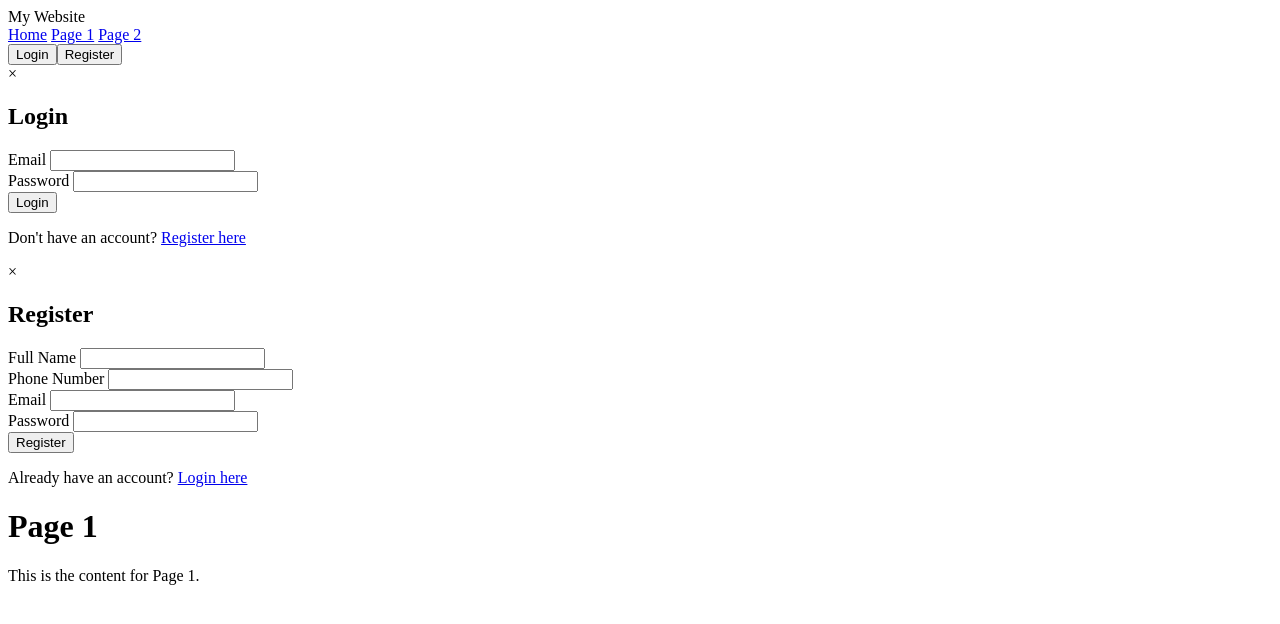
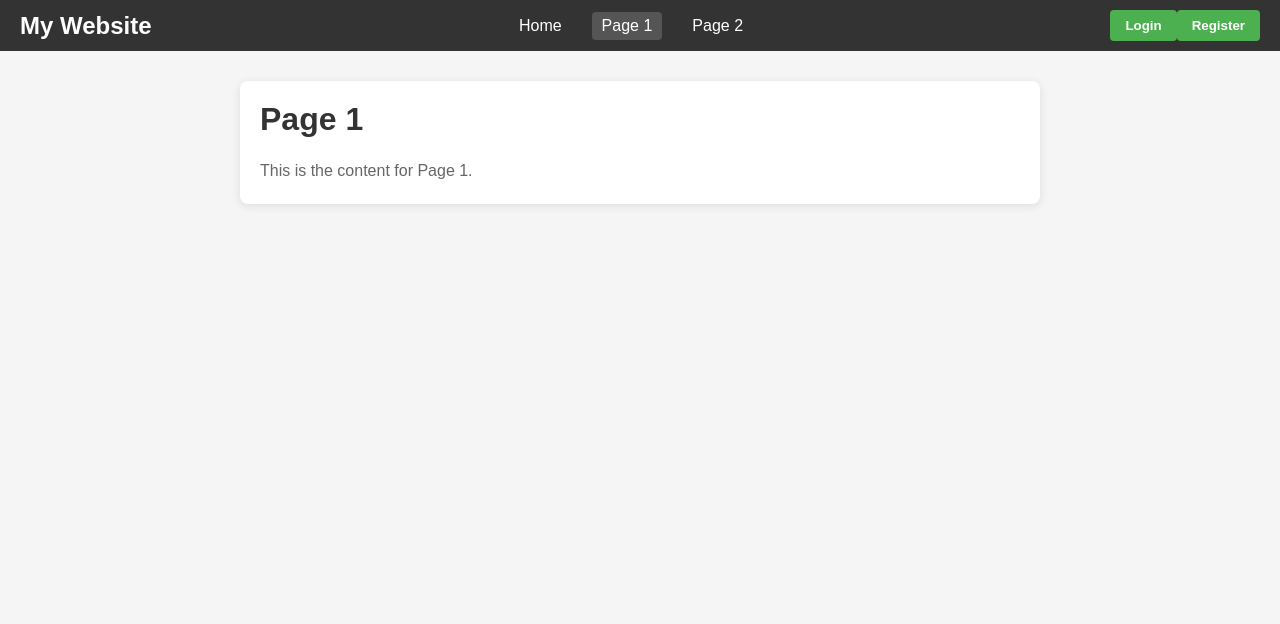
Before and after one commit to Vishnu14052002/loginlogout, a plain HTML site: page page1.html in a window 1280 px wide. Drawn offline with Linux system fonts and the light colour scheme; no server answers.

Commit message:
commit 2

```diff
--- a/page1.html
+++ b/page1.html
@@ -4,7 +4,7 @@
     <meta charset="UTF-8">
     <meta name="viewport" content="width=device-width, initial-scale=1.0">
     <title>Page 1</title>
-    <link rel="stylesheet" href="styles.css">
+    <link rel="stylesheet" href="style.css">
 </head>
 <body>
     <nav class="navbar">
--- a/page2.html
+++ b/page2.html
@@ -4,7 +4,7 @@
     <meta charset="UTF-8">
     <meta name="viewport" content="width=device-width, initial-scale=1.0">
     <title>Page 2</title>
-    <link rel="stylesheet" href="styles.css">
+    <link rel="stylesheet" href="style.css">
 </head>
 <body>
     <nav class="navbar">
```
